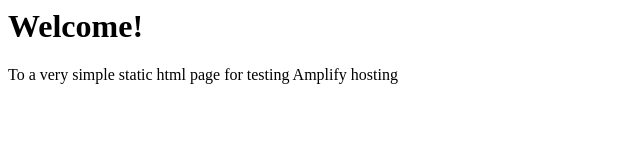
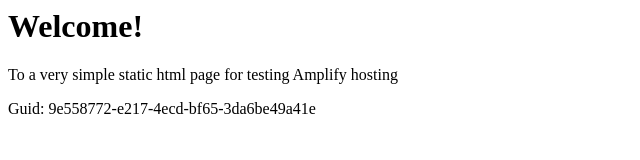
Before and after one commit to aws-aemilia-hkg/Github-PR-Commit-Integration-Test-DoNotTouch-v1-prod-ap-east-1, a website: page src/index.html in a window 1280 px wide. Shown: the whole page, without its empty margins (0-640 px from the left). Drawn offline with Linux system fonts and the light colour scheme.

Commit message:
commit from integ tests

```diff
--- a/src/index.html
+++ b/src/index.html
@@ -1,3 +1,5 @@
+
+
 <html lang="en">
 
 <head>
@@ -10,6 +12,6 @@
 <body>
     <h1>Welcome!</h1>
     <p>To a very simple static html page for testing Amplify hosting</p>
-</body>
+    <p>Guid: 9e558772-e217-4ecd-bf65-3da6be49a41e</p></body>
 
 </html>
```
